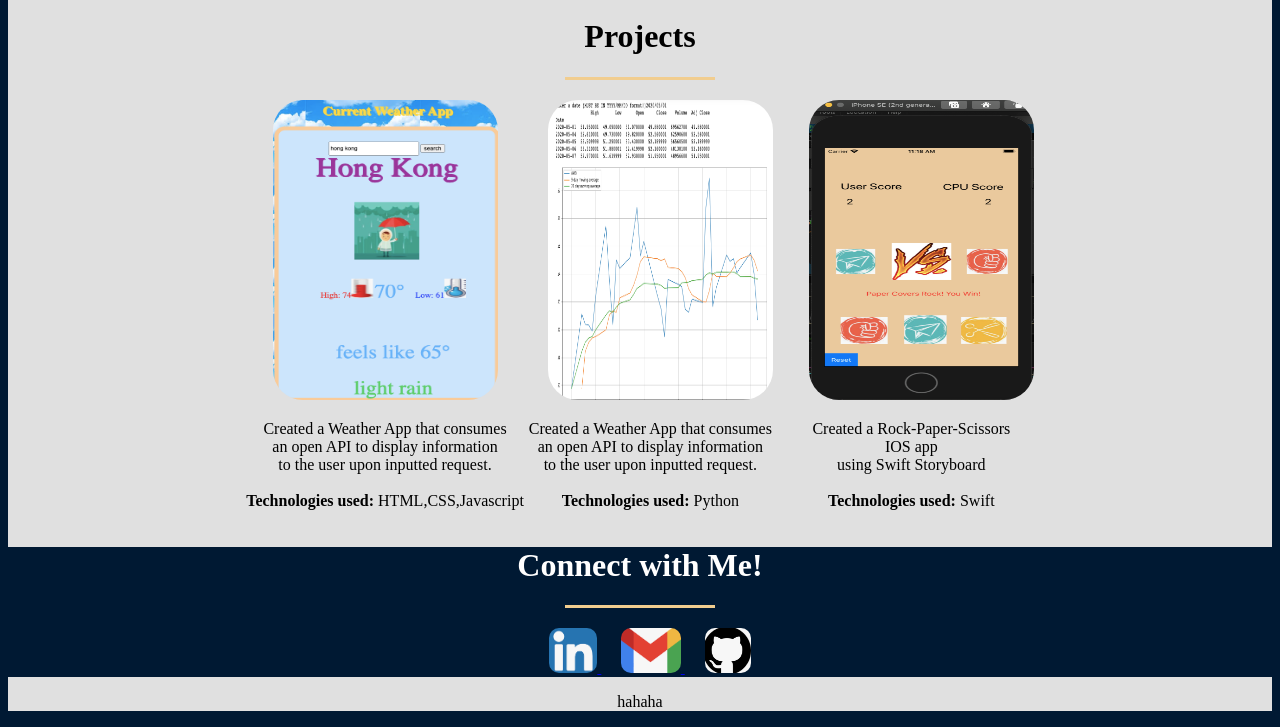
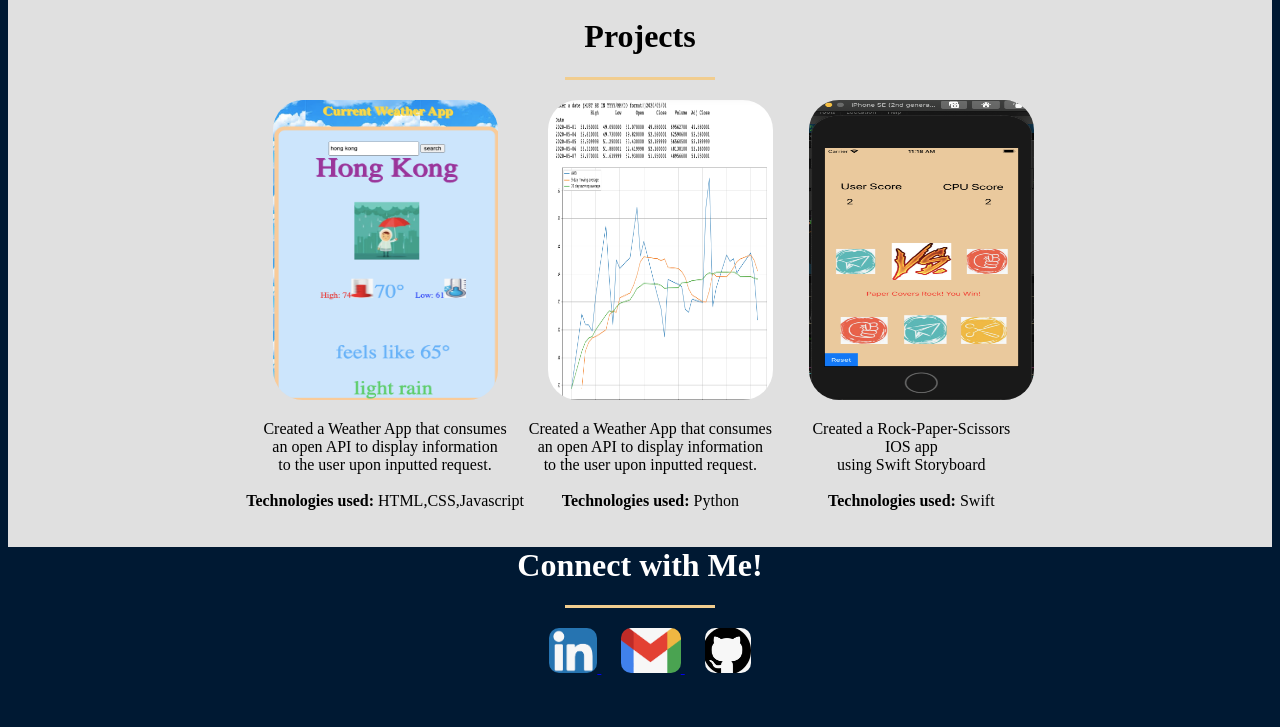
Before and after one commit to AndrewSiuyinTam/AndrewSuiyinTam.github.io, a plain HTML site: page index.html in a window 1280 px wide. Shown: the part 1388-2115 px from the top of the page. After the commit the page ends 2073 px from the top, so only its background shows below. Drawn offline with Linux system fonts and the light colour scheme; files whose address does not match are found by name.

Commit message:
Update index.html

```diff
--- a/index.html
+++ b/index.html
@@ -214,7 +214,7 @@
 
 
 
-<p>hahaha</p>
+
 
 
 </body>
```
